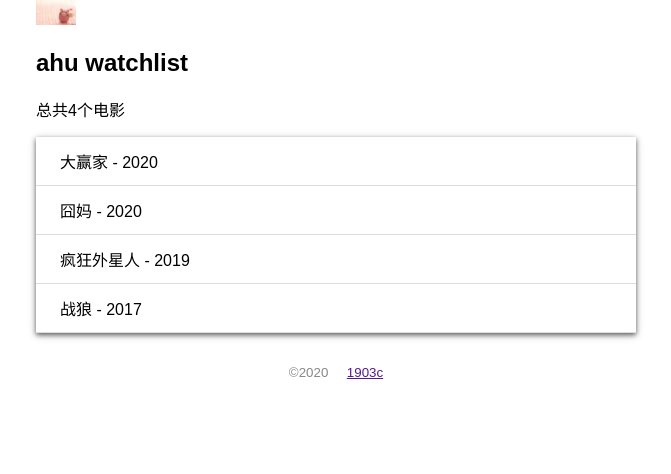
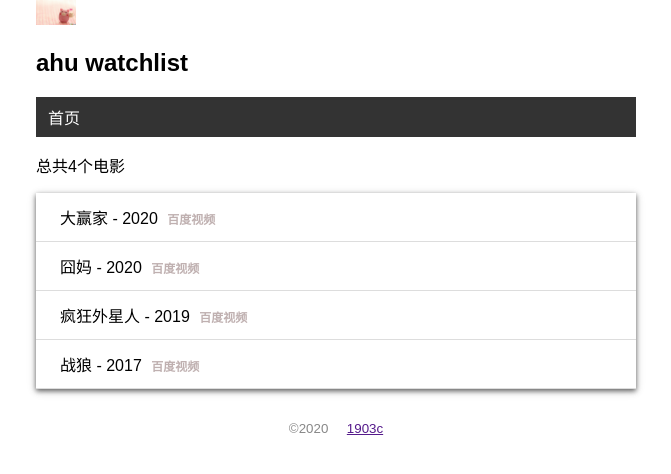
Before and after one commit to hu703/flaskweb, a Flask app: page / in a window 1280 px wide. Shown: the top 474 px of the page, without its empty margins (304-975 px from the left). Run offline with Flask 2, Linux system fonts and the light colour scheme; data comes from the database, SQL or seed files in the repository.

Commit message:
模板继承和模板上下文处理函数

```diff
--- a/day1/watchlist/app.py
+++ b/day1/watchlist/app.py
@@ -38,7 +38,7 @@ def index():
     user = User.query.first() # 查询出来的用户记录
     movie = Movie.query.all()
 
-    return render_template('index.html',user=user,movie=movie)
+    return render_template('index.html',movie=movie)
 
 # 自定义命令
 # 建立空数据库
@@ -72,4 +72,11 @@ def forge():
 @app.errorhandler(404)
 def page_not_found(e):
     user = User.query.first()
-    return render_template('404.html',user=user)
+    return render_template('404.html')
+
+
+# 模板上下文出力函数
+@app.context_processor
+def common_user():
+    user = User.query.first()
+    return dict(user=user)
--- a/day1/watchlist/static/css/index.css
+++ b/day1/watchlist/static/css/index.css
@@ -33,3 +33,38 @@ footer{
 .movie_list li:hover{
     background-color: rgb(231, 226, 226);
 }
+
+nav ul{
+    list-style-type: none;
+    margin: 0;
+    padding: 0;
+    overflow: hidden;
+    background-color: #333333;
+}
+nav ul li{
+    float: left;
+}
+nav ul li a{
+    display: block;
+    color: white;
+    text-align: center;
+    padding: 8px 12px;
+    text-decoration: none;
+}
+nav ul li a:hover{
+    background-color: #888;
+}
+.btn{
+    float: right;
+}
+.bd{
+    font-size: 12px;
+    font-weight: bold;
+    color: rgba(165, 144, 144, 0.712);
+    text-decoration: none;
+    padding: 3px 5px;
+}
+.bd:hover{
+    color: cadetblue;
+    font-size: 13px;
+}
--- /dev/null
+++ b/day1/watchlist/templates/base.html
@@ -0,0 +1,29 @@
+<!DOCTYPE html>
+<html lang="zh">
+
+<head>
+    {% block head %}
+    <meta charset="UTF-8">
+    <meta name="viewport" content="width=device-width, initial-scale=1.0">
+    <title>{{ user.name }}</title>
+    <link rel="stylesheet" href="{{ url_for('static',filename='css/index.css') }}">
+    {% endblock %}
+</head>
+<body>
+    <img src="{{ url_for('static', filename='img/bb.jpg') }}" alt="" class='img1'>
+    <h2>{{ user.name }} watchlist</h2>
+    <nav>
+        <ul>
+            <li><a href="{{ url_for('index') }}">首页</a></li>
+        </ul>
+    </nav>
+    {% block content %}
+    {% endblock %}
+
+    <footer>
+        <small>&copy;2020 &nbsp;&nbsp;&nbsp;  <a href="">1903c</a></small>
+    </footer>
+
+
+</body>
+</html>
--- a/day1/watchlist/templates/index.html
+++ b/day1/watchlist/templates/index.html
@@ -1,25 +1,17 @@
-<!DOCTYPE html>
-<html lang="zh">
-<head>
-    <meta charset="UTF-8">
-    <meta name="viewport" content="width=device-width, initial-scale=1.0">
-    <title>{{ user.name }}</title>
-    <link rel="stylesheet" href="{{ url_for('static',filename='css/index.css') }}">
-</head>
-<body>
-    <img src="{{ url_for('static', filename='img/bb.jpg') }}" alt="" class='img1'>
-    <h2>{{ user.name }} watchlist</h2>
-    {# 过滤器 #}
-    <p>总共{{ movie|length }}个电影</p>
-    <ul class='movie_list'>
-        {% for i in movie %}
-            <li>{{ i.title }} - {{ i.year }}</li>
-        {% endfor %}
-    </ul>
-    <footer>
-        <small>&copy;2020 &nbsp;&nbsp;&nbsp;  <a href="">1903c</a></small>
-    </footer>
+
+{% extends 'base.html' %}
 
 
-</body>
-</html>
+{% block content %}
+<p>总共{{ movie|length }}个电影</p>
+<ul class='movie_list'>
+    {% for i in movie %}
+        <li>
+            {{ i.title }} - {{ i.year }}
+            <span class='but'>
+                <a class='bd' href="http://v.baidu.com/v?word={{i.title}}&ct=301989888&rn=67&pn=0&db=0&s=0&fbl=800&ie=utf-8&oq={{i.title}}&f=3&rsp=0" target="_blank">百度视频</a>
+            </span>
+        </li>
+    {% endfor %}
+</ul>
+{% endblock %}
```
Also changed, not shown: day1/watchlist/templates/404.html (+10 -22 lines).
